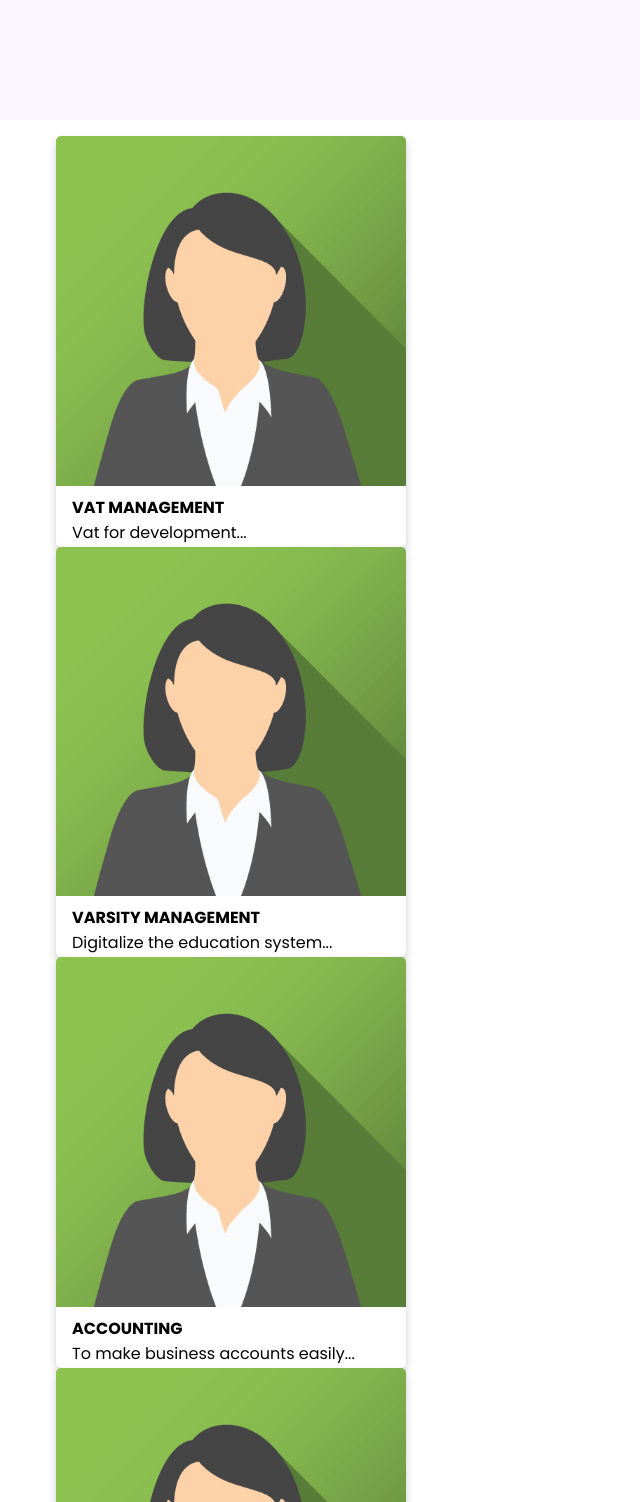
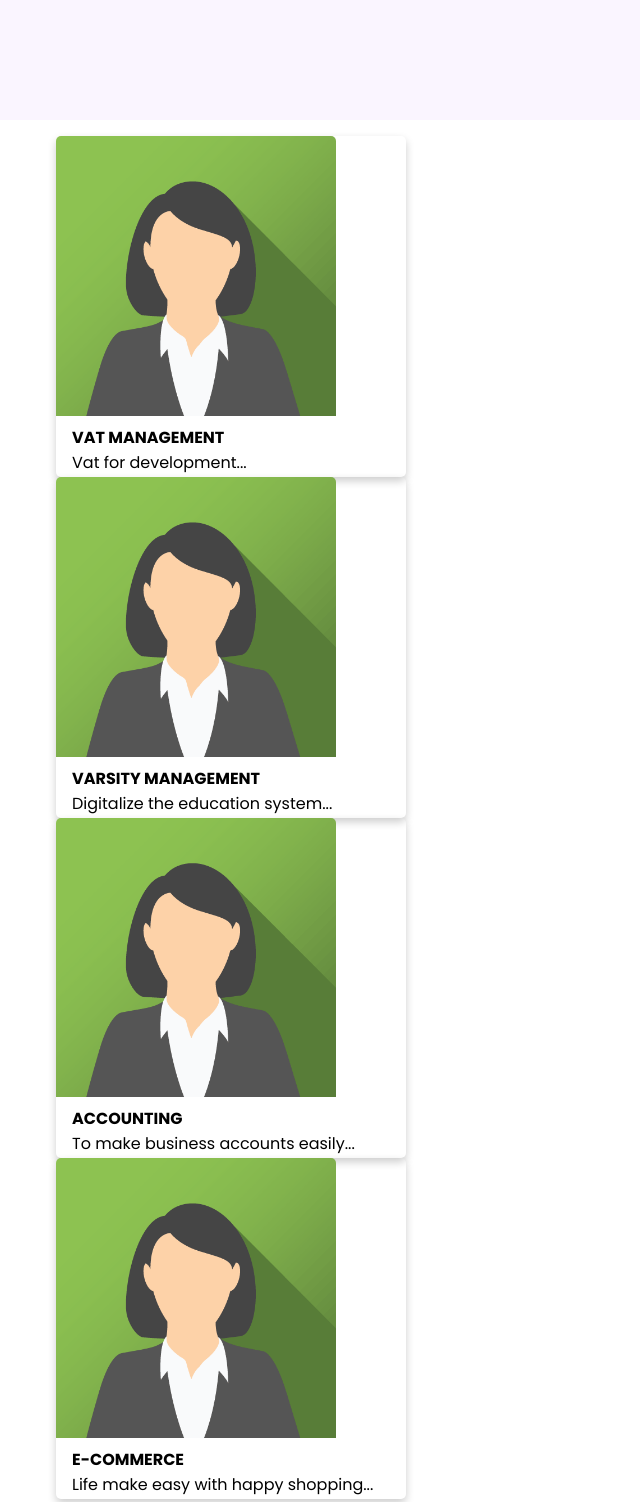
Before and after one commit to khorshedCse/myprofile, a plain HTML site: page project.html in a window 1280 px wide. Shown: the part 780-2282 px from the top of the page, without its empty margins (0-640 px from the left). Drawn offline with nearby package versions, Linux system fonts and the light colour scheme.

Commit message:
Update project.html

```diff
--- a/project.html
+++ b/project.html
@@ -128,7 +128,7 @@ img {
     <div class="row">
       <!-- card info -->
         <div class="card">
-          <img src="./images/img_avatar2.png" class="profile-pic" alt="Avatar" style="width:100%">
+          <img src="./images/img_avatar2.png" class="profile-pic" alt="Avatar" style="width:80%">
           <div class="container">
             <h4><b>VAT MANAGEMENT</b></h4>
             <p>Vat for development...</p>
@@ -137,7 +137,7 @@ img {
       <!-- end card info -->
       <!-- card info -->
       <div class="card">
-        <img src="./images/img_avatar2.png" class="profile-pic" alt="Avatar" style="width:100%">
+        <img src="./images/img_avatar2.png" class="profile-pic" alt="Avatar" style="width:80%">
         <div class="container">
           <h4><b>VARSITY MANAGEMENT</b></h4>
           <p>Digitalize the education system...</p>
@@ -146,7 +146,7 @@ img {
     <!-- end card info -->
     <!-- card info -->
       <div class="card">
-        <img src="./images/img_avatar2.png" class="profile-pic" alt="Avatar" style="width:100%">
+        <img src="./images/img_avatar2.png" class="profile-pic" alt="Avatar" style="width:80%">
         <div class="container">
           <h4><b>ACCOUNTING</b></h4>
           <p>To make business accounts easily...</p>
@@ -155,7 +155,7 @@ img {
       <!-- end card info -->
       <!-- card info -->
         <div class="card">
-          <img src="./images/img_avatar2.png" class="profile-pic" alt="Avatar" style="width:100%">
+          <img src="./images/img_avatar2.png" class="profile-pic" alt="Avatar" style="width:80%">
           <div class="container">
             <h4><b>E-COMMERCE</b></h4>
             <p>Life make easy with happy shopping...</p>
```
